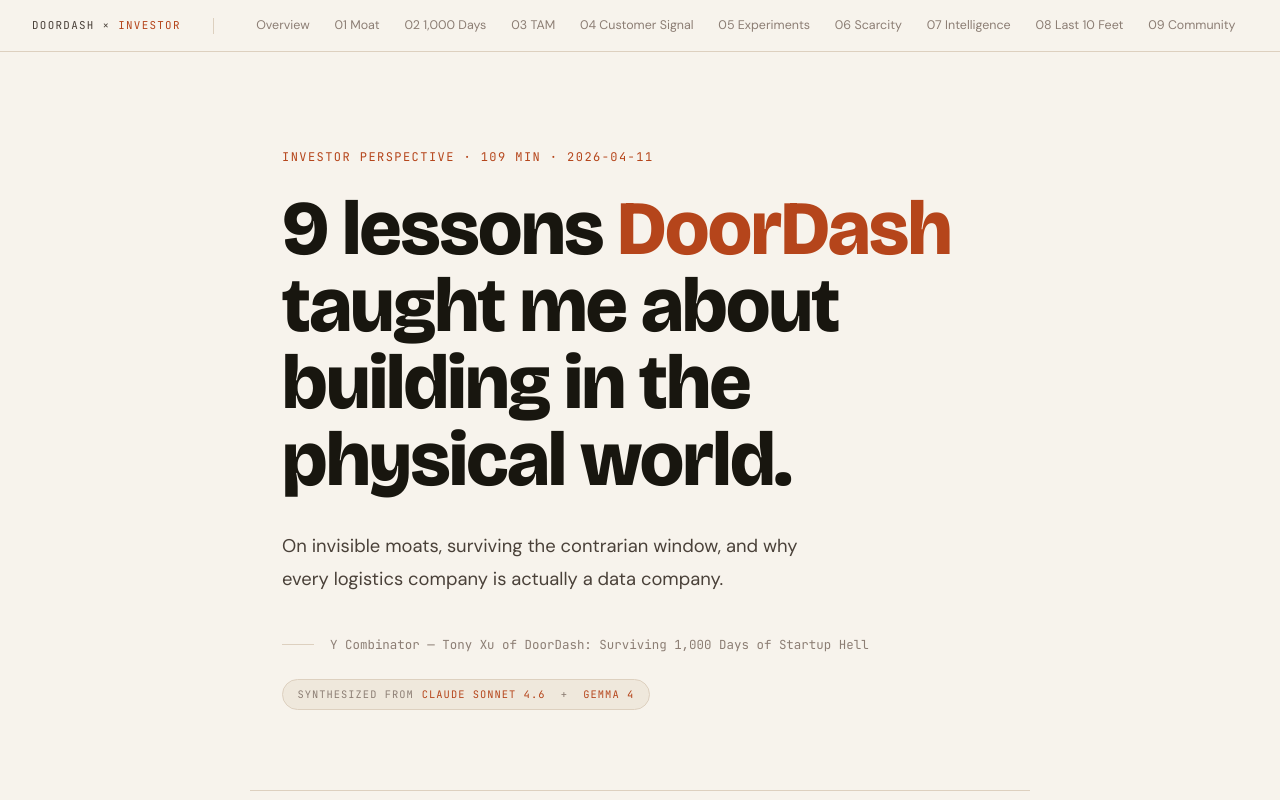
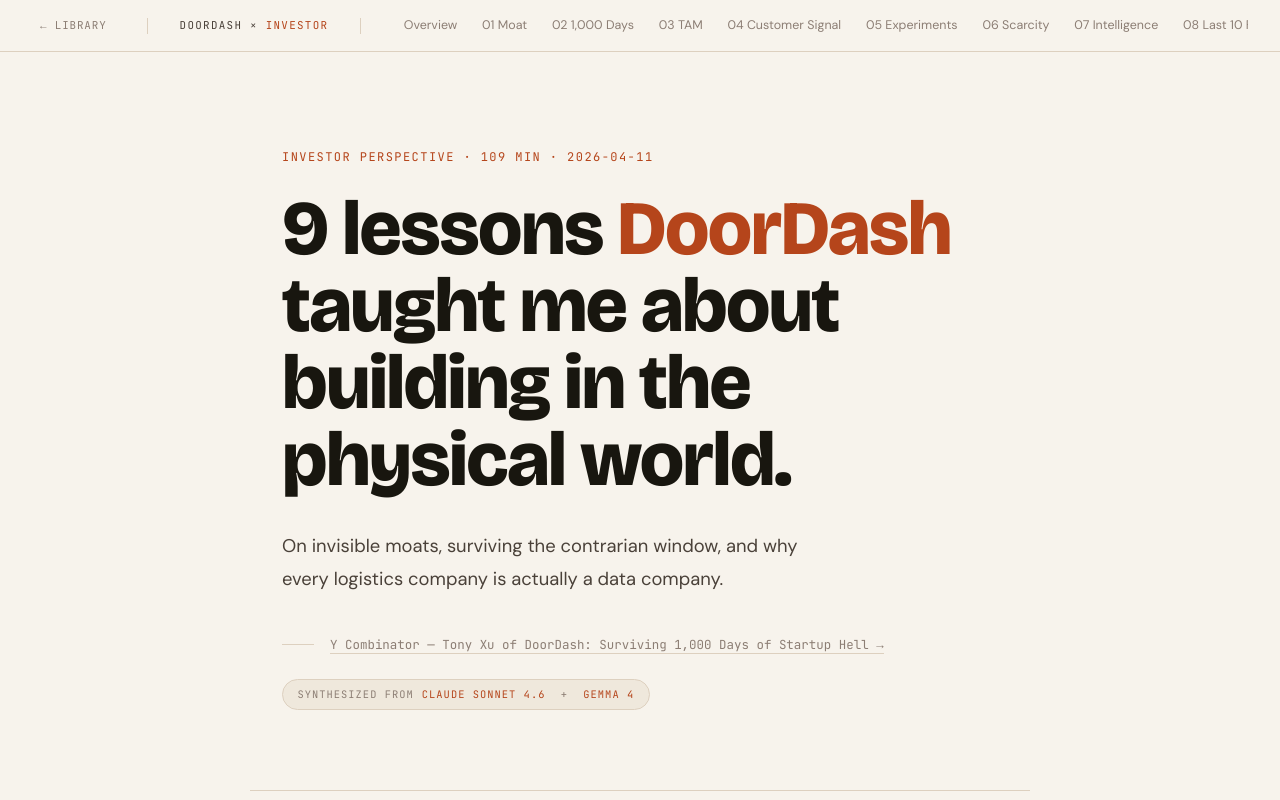
Before and after one commit to lisaqiyali-0105/podcast-recap, a website: page library/notes/2026-04-11-doordash-investor-playbook.html in a window 1280 px wide. Shown: the top 800 px of the page. Drawn offline with nearby package versions, Linux system fonts and the light colour scheme.

Commit message:
Add source link + Library back nav to all notes; document in SKILL.md + README

```diff
--- a/library/notes/2026-04-11-doordash-investor-playbook.html
+++ b/library/notes/2026-04-11-doordash-investor-playbook.html
@@ -177,6 +177,34 @@
       color: var(--text-muted);
       font-family: var(--font-mono);
     }
+
+    .hero-source a {
+      color: var(--text-muted);
+      text-decoration: none;
+      border-bottom: 1px solid var(--border);
+      transition: color 0.15s, border-color 0.15s;
+    }
+    .hero-source a:hover { color: var(--amber); border-color: var(--amber); }
+
+    /* ── BACK LINK ── */
+    .back-link {
+      font-family: var(--font-mono);
+      font-size: 0.68rem;
+      letter-spacing: 0.08em;
+      text-transform: uppercase;
+      color: var(--text-muted);
+      text-decoration: none;
+      white-space: nowrap;
+      flex-shrink: 0;
+      display: inline-flex;
+      align-items: center;
+      gap: 0.3rem;
+      padding: 0 0.5rem;
+      min-height: 44px;
+      border-radius: 6px;
+      transition: color 0.15s;
+    }
+    .back-link:hover { color: var(--amber-deep); }
 
     .synthesis-badge {
       display: inline-flex;
@@ -563,6 +591,8 @@
 
 <!-- ── STICKY HEADER ── -->
 <header class="site-header">
+  <a class="back-link" href="../index.html">&#8592; Library</a>
+  <div class="header-divider"></div>
   <span class="header-title">DoorDash &times; <span>Investor</span></span>
   <div class="header-divider"></div>
   <div class="progress-bar" id="progress-bar" role="progressbar" aria-valuemin="0" aria-valuemax="100" aria-valuenow="0" aria-label="Reading progress"></div>
@@ -592,7 +622,7 @@
       <p class="hero-intro">On invisible moats, surviving the contrarian window, and why every logistics company is actually a data company.</p>
       <div class="hero-source">
         <div class="hero-source-line"></div>
-        <span class="hero-source-text">Y Combinator &mdash; Tony Xu of DoorDash: Surviving 1,000 Days of Startup Hell</span>
+        <span class="hero-source-text"><a href="https://www.youtube.com/watch?v=a8LWEMD9VJA" target="_blank" rel="noopener">Y Combinator &mdash; Tony Xu of DoorDash: Surviving 1,000 Days of Startup Hell &#8594;</a></span>
       </div>
       <div class="synthesis-badge">Synthesized from <span>Claude Sonnet 4.6</span>&nbsp;+&nbsp;<span>Gemma 4</span></div>
     </div>
```
Also changed, not shown: SKILL.md (+10 -5 lines), library/notes/2026-04-09-spacex-pm-playbook.html (+30 -0 lines), library/notes/2026-04-10-harness-manager-playbook.html (+26 -3 lines), README.md.
